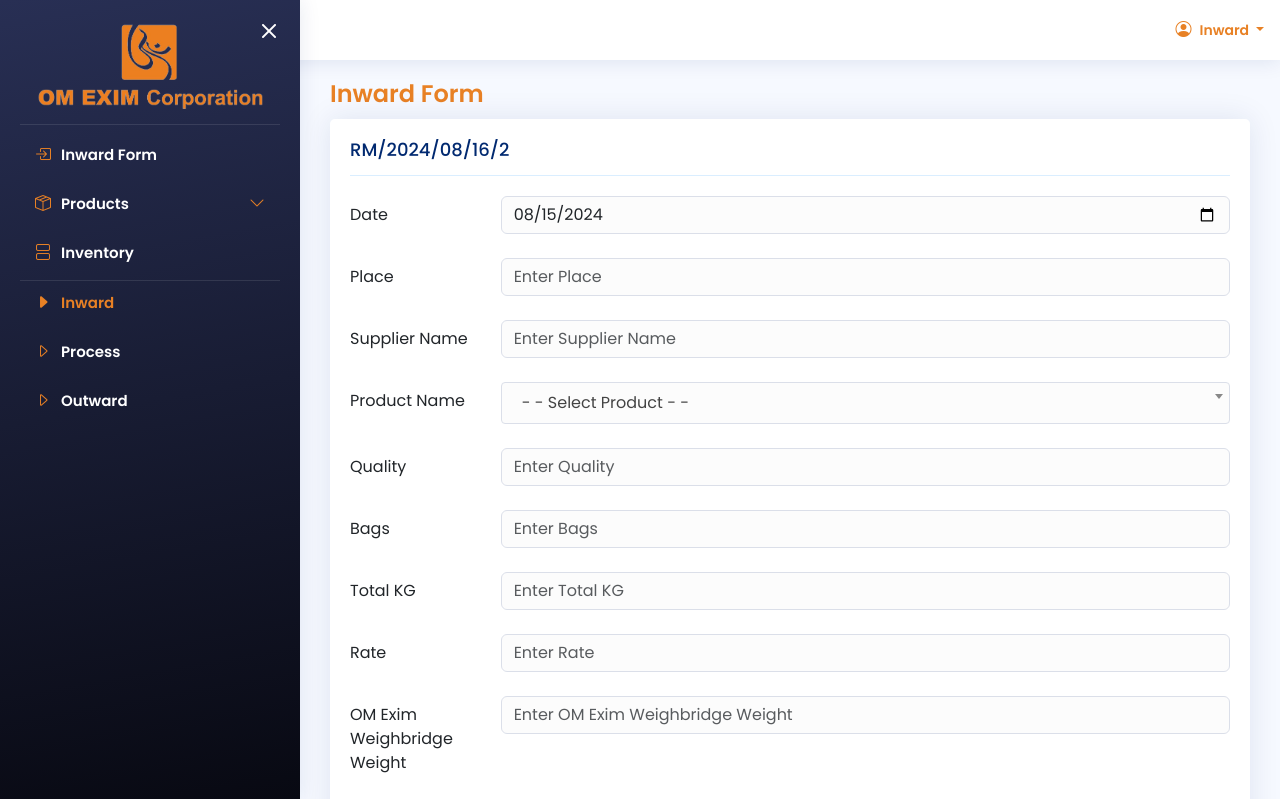
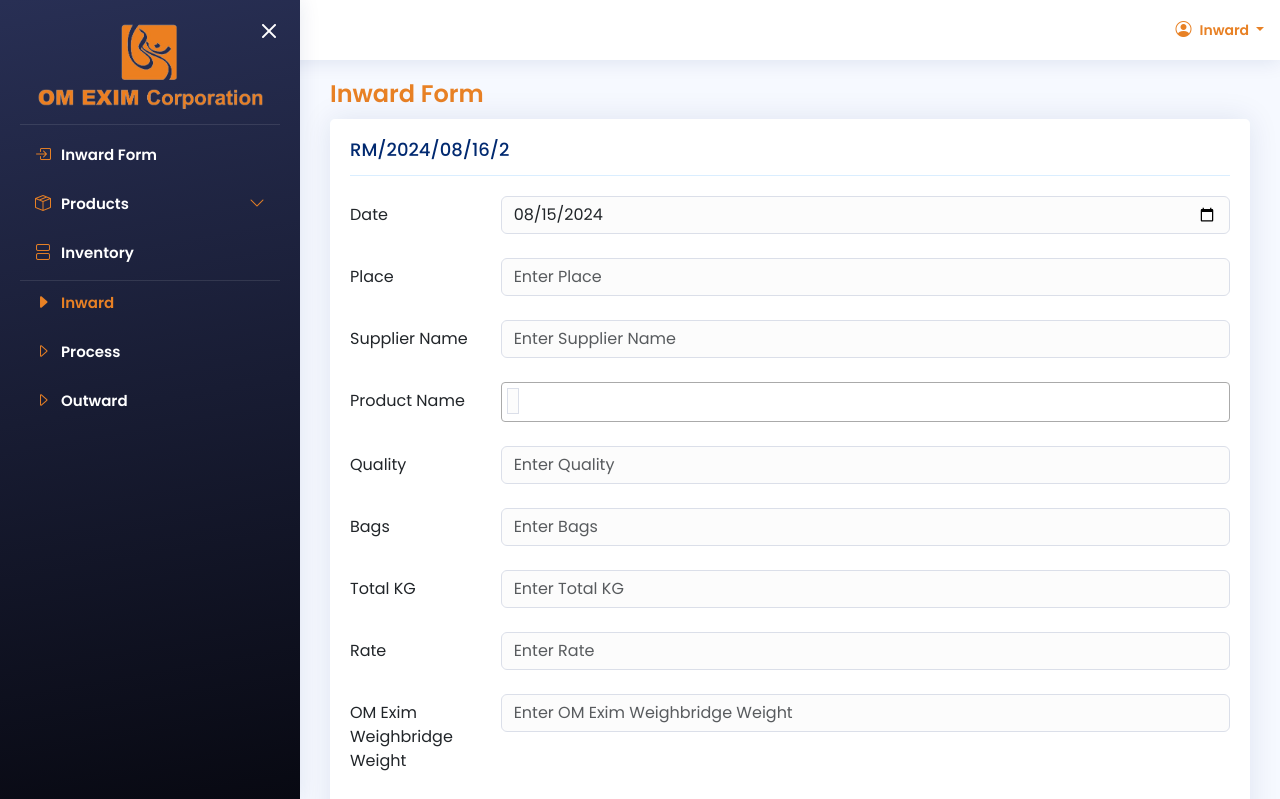
Before and after one commit to Bhavik-prajapati/InventoryManagegment, a PHP site: page /inward/inward-form.php in a window 1280 px wide. Shown: the top 799 px of the page. Run offline with PHP 8.4, Linux system fonts and the light colour scheme; the visitor is signed in with stand-in values (Sample User, id 1); tables that the repository leaves empty or names only in its code hold one stand-in row (values such as "Sample post"); some libraries are stand-ins or nearby versions.

Commit message:
inward multiple added

```diff
--- a/inward/inward-form.php
+++ b/inward/inward-form.php
@@ -201,8 +201,8 @@
                   <label for="product_name" class="col-sm-2 col-form-label">Product Name</label>
                   <div class="col-sm-10">
                     <!-- <input type="text" placeholder="Enter Product Name" class="form-control" id="product_name" name="product_name"> -->
-                    <select class="form-select dropdown-class" aria-label="Default select example" id="product_name" name="product_name">
-                      <option value="" selected disabled>- - Select Product - -</option>
+                    <select class="form-select dropdown-class" aria-label="Default select example" id="product_name" name="product_name[]" multiple>
+                      <!-- <option value="" selected disabled>- - Select Product - -</option> -->
                       <!-- <option value="Ajwain Seeds">Ajwain Seeds</option>
                       <option value="AjinoMoto (MSG)">AjinoMoto (MSG)</option>
                       <option value="Amchur Powder">Amchur Powder</option>
@@ -693,7 +693,13 @@ if (isset($_POST['btnSubmit'])) {
     // Capture form data
     $place = mysqli_real_escape_string($conn, $_POST['place']);
     $supplier_name = mysqli_real_escape_string($conn, $_POST['supplier_name']);
-    $product_name = mysqli_real_escape_string($conn, $_POST['product_name']);
+    // $product_name = mysqli_real_escape_string($conn, $_POST['product_name']);
+    $product_name = $_POST['product_name'];
+    $sanitized_product_name = [];
+    foreach ($product_name as $product_name) {
+      $sanitized_product_name[] = mysqli_real_escape_string($conn, $product_name);
+    }
+
     $quality = mysqli_real_escape_string($conn, $_POST['quality']);
     $bags = mysqli_real_escape_string($conn, $_POST['bags']);
     $each_bag_weight = mysqli_real_escape_string($conn, $_POST['each_bag_weight']);
@@ -710,8 +716,10 @@ if (isset($_POST['btnSubmit'])) {
     $container_no = mysqli_real_escape_string($conn, $_POST['container_no']);
 
   // Prepare and bind
+  for ($i = 0; $i < count($sanitized_product_name); $i++) {
+
   $stmt = $conn->prepare("INSERT INTO `inward_master`(`place`, `supplier_name`, `product_name`, `quality`, `bags`, `total_kg`, `rate`, `om_exim_weighbridge_weight`, `other_weighbridge_weight`, `weight_as_per_average_bag_weight`, `bill_weight`, `weight_supervisor_name`, `quality_supervisor_name`, `remarks`, `date`, `vehicle_no`, `container_no`, `lot_no`) VALUES (?, ?, ?, ?, ?, ?, ?, ?, ?, ?, ?, ?, ?, ?, ?, ?, ?, ?)");
-  $stmt->bind_param("ssssssssssssssssss", $place, $supplier_name, $product_name, $quality, $bags, $each_bag_weight, $rate, $om_exim_weighbridge_weight, $other_weighbridge_weight, $weight_as_per_average_bag_weight, $bill_weight, $weight_supervisor_name, $quality_supervisor_name, $remarks, $date, $vehicle_no, $container_no, $lot_no);
+  $stmt->bind_param("ssssssssssssssssss", $place, $supplier_name, $sanitized_total_kg[$i], $quality, $bags, $each_bag_weight, $rate, $om_exim_weighbridge_weight, $other_weighbridge_weight, $weight_as_per_average_bag_weight, $bill_weight, $weight_supervisor_name, $quality_supervisor_name, $remarks, $date, $vehicle_no, $container_no, $lot_no);
 
   if ($stmt->execute()) {
     echo "<script>alert('Form Submitted Successfully')</script>";
@@ -730,7 +738,7 @@ $stmt->close();
 
       // Prepare and bind
       $stmt = $conn->prepare("INSERT INTO `inward_master_v2`(`place`, `supplier_name`, `product_name`, `quality`, `bags`, `total_kg`, `main_kg`, `rate`, `om_exim_weighbridge_weight`, `other_weighbridge_weight`, `weight_as_per_average_bag_weight`, `bill_weight`, `weight_supervisor_name`, `quality_supervisor_name`, `remarks`, `date`, `vehicle_no`, `container_no`, `lot_no`) VALUES (?, ?, ?, ?, ?, ?, ?, ?, ?, ?, ?, ?, ?, ?, ?, ?, ?, ?, ?)");
-      $stmt->bind_param("sssssssssssssssssss", $place, $supplier_name, $product_name, $quality, $bags, $each_bag_weight, $each_bag_weight, $rate, $om_exim_weighbridge_weight, $other_weighbridge_weight, $weight_as_per_average_bag_weight, $bill_weight, $weight_supervisor_name, $quality_supervisor_name, $remarks, $date, $vehicle_no, $container_no, $lot_no);
+      $stmt->bind_param("sssssssssssssssssss", $place, $supplier_name, $sanitized_total_kg[$i], $quality, $bags, $each_bag_weight, $each_bag_weight, $rate, $om_exim_weighbridge_weight, $other_weighbridge_weight, $weight_as_per_average_bag_weight, $bill_weight, $weight_supervisor_name, $quality_supervisor_name, $remarks, $date, $vehicle_no, $container_no, $lot_no);
 
     $stmt->execute();
     $stmt->close();
@@ -738,4 +746,6 @@ $stmt->close();
     echo "<script>window.location = 'inward-form.php';</script>";
 
 }
+}
+
 ?>
```
